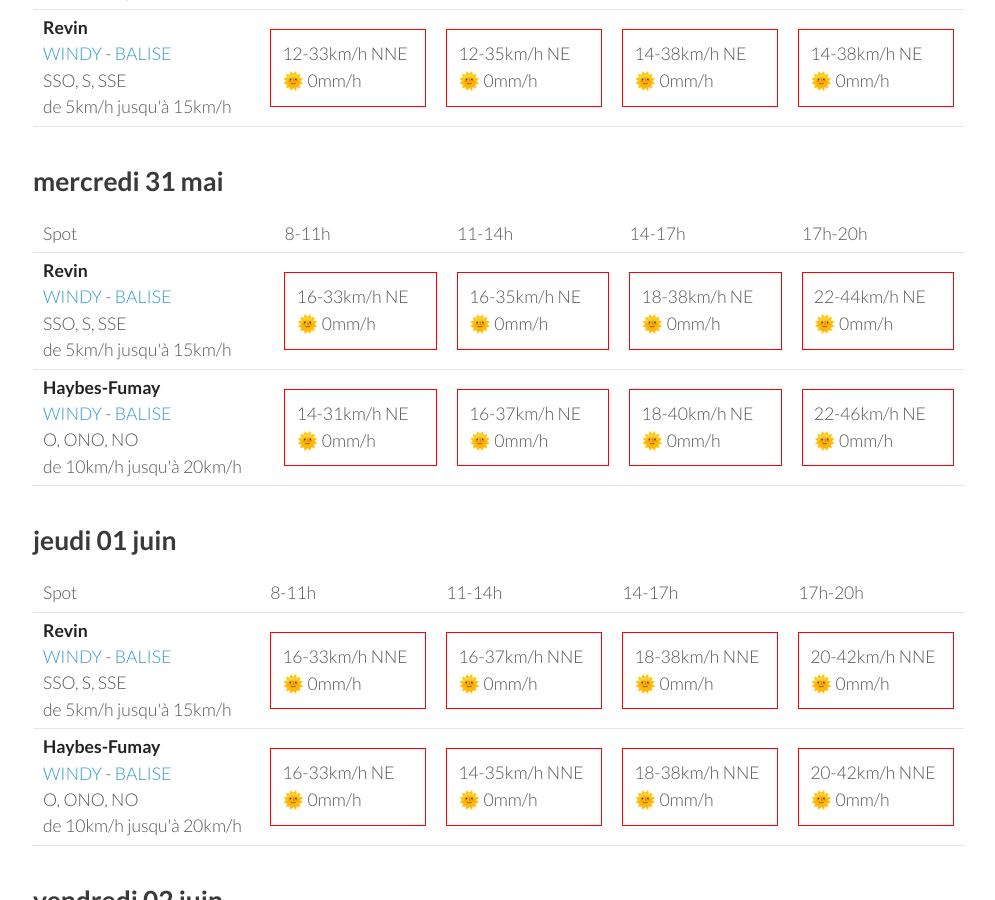
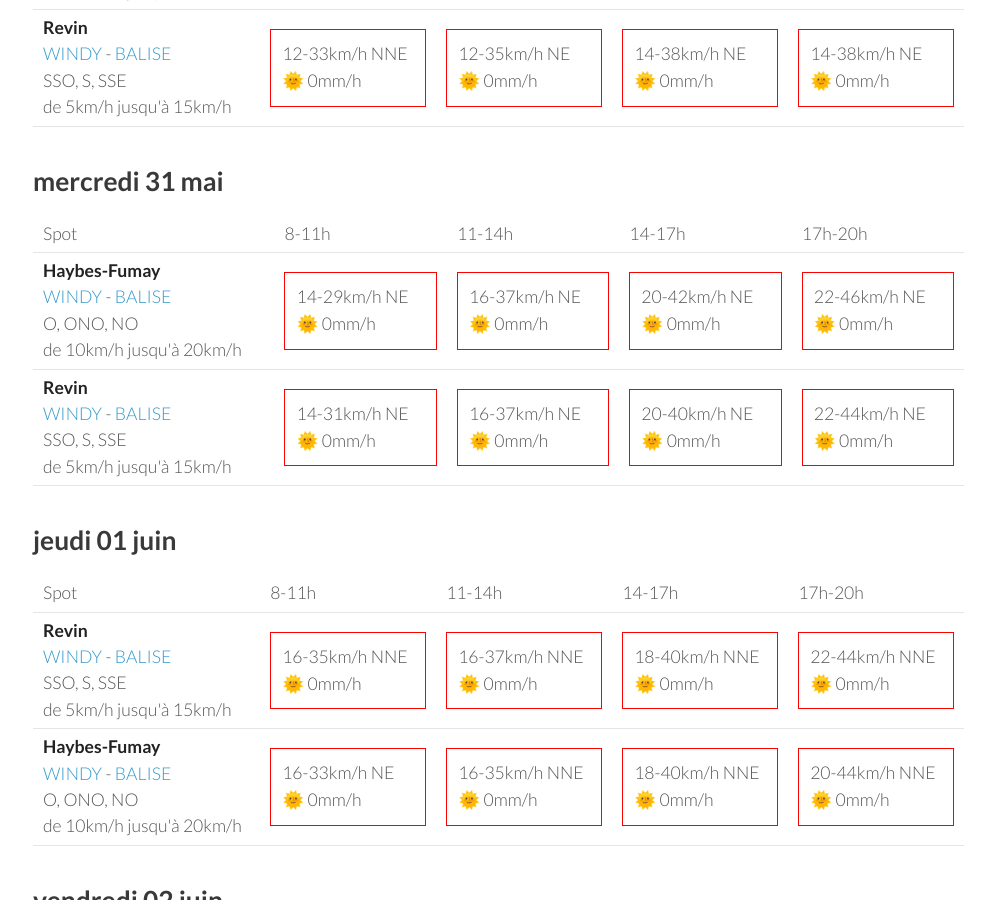
Before and after one commit to parapente-dans-le-nord/parapente-dans-le-nord.github.io, a Jekyll site: the page built from ardennes.markdown, in a window 1280 px wide and 900 px high, scrolled down 833 px. Shown: the whole window, without its empty margins (25-1020 px from the left). Built offline with Jekyll 4.4.1, drawn with Linux system fonts in a browser that asks for light colours; some of the changed text lies outside the part shown.

Commit message:
update index.markdown

```diff
--- a/ardennes.markdown
+++ b/ardennes.markdown
@@ -92,22 +92,22 @@ page mise à jour le lundi 29 mai 13:10
       <td>17h-20h</td>
     </tr>
 <tr>
-        <td><strong>Revin</strong><br><a href="https://windy.com/49.948/4.625?49.543,4.625,8">WINDY</a> - <span class=""><a href="http://www.balisemeteo.com/balise.php?idBalise=5019">BALISE</a> </span><br> <span class="vent-favorable">SSO, S, SSE</span><br><span class="force-vent">de 5km/h jusqu'à 15km/h</span> </td>
+        <td><strong>Haybes-Fumay</strong><br><a href="https://windy.com/49.998/4.715?49.913,4.738,10">WINDY</a> - <span class=""><a href="http://www.balisemeteo.com/balise.php?idBalise=104">BALISE</a> </span><br> <span class="vent-favorable">O, ONO, NO</span><br><span class="force-vent">de 10km/h jusqu'à 20km/h</span> </td>
 
-            <td><div class="not-flyable"><p>16-33km/h NE</p><p>🌞 0mm/h</p></div></td>
-            <td><div class="not-flyable"><p>16-35km/h NE</p><p>🌞 0mm/h</p></div></td>
-            <td><div class="not-flyable"><p>18-38km/h NE</p><p>🌞 0mm/h</p></div></td>
-            <td><div class="not-flyable"><p>22-44km/h NE</p><p>🌞 0mm/h</p></div></td>
+            <td><div class="not-flyable"><p>14-29km/h NE</p><p>🌞 0mm/h</p></div></td>
+            <td><div class="not-flyable"><p>16-37km/h NE</p><p>🌞 0mm/h</p></div></td>
+            <td><div class="not-flyable"><p>20-42km/h NE</p><p>🌞 0mm/h</p></div></td>
+            <td><div class="not-flyable"><p>22-46km/h NE</p><p>🌞 0mm/h</p></div></td>
 
 
     </tr>
 <tr>
-        <td><strong>Haybes-Fumay</strong><br><a href="https://windy.com/49.998/4.715?49.913,4.738,10">WINDY</a> - <span class=""><a href="http://www.balisemeteo.com/balise.php?idBalise=104">BALISE</a> </span><br> <span class="vent-favorable">O, ONO, NO</span><br><span class="force-vent">de 10km/h jusqu'à 20km/h</span> </td>
+        <td><strong>Revin</strong><br><a href="https://windy.com/49.948/4.625?49.543,4.625,8">WINDY</a> - <span class=""><a href="http://www.balisemeteo.com/balise.php?idBalise=5019">BALISE</a> </span><br> <span class="vent-favorable">SSO, S, SSE</span><br><span class="force-vent">de 5km/h jusqu'à 15km/h</span> </td>
 
             <td><div class="not-flyable"><p>14-31km/h NE</p><p>🌞 0mm/h</p></div></td>
             <td><div class="not-flyable"><p>16-37km/h NE</p><p>🌞 0mm/h</p></div></td>
-            <td><div class="not-flyable"><p>18-40km/h NE</p><p>🌞 0mm/h</p></div></td>
-            <td><div class="not-flyable"><p>22-46km/h NE</p><p>🌞 0mm/h</p></div></td>
+            <td><div class="not-flyable"><p>20-40km/h NE</p><p>🌞 0mm/h</p></div></td>
+            <td><div class="not-flyable"><p>22-44km/h NE</p><p>🌞 0mm/h</p></div></td>
 
 
     </tr>
@@ -130,10 +130,10 @@ page mise à jour le lundi 29 mai 13:10
 <tr>
         <td><strong>Revin</strong><br><a href="https://windy.com/49.948/4.625?49.543,4.625,8">WINDY</a> - <span class=""><a href="http://www.balisemeteo.com/balise.php?idBalise=5019">BALISE</a> </span><br> <span class="vent-favorable">SSO, S, SSE</span><br><span class="force-vent">de 5km/h jusqu'à 15km/h</span> </td>
 
-            <td><div class="not-flyable"><p>16-33km/h NNE</p><p>🌞 0mm/h</p></div></td>
+            <td><div class="not-flyable"><p>16-35km/h NNE</p><p>🌞 0mm/h</p></div></td>
             <td><div class="not-flyable"><p>16-37km/h NNE</p><p>🌞 0mm/h</p></div></td>
-            <td><div class="not-flyable"><p>18-38km/h NNE</p><p>🌞 0mm/h</p></div></td>
-            <td><div class="not-flyable"><p>20-42km/h NNE</p><p>🌞 0mm/h</p></div></td>
+            <td><div class="not-flyable"><p>18-40km/h NNE</p><p>🌞 0mm/h</p></div></td>
+            <td><div class="not-flyable"><p>22-44km/h NNE</p><p>🌞 0mm/h</p></div></td>
 
 
     </tr>
@@ -141,9 +141,9 @@ page mise à jour le lundi 29 mai 13:10
         <td><strong>Haybes-Fumay</strong><br><a href="https://windy.com/49.998/4.715?49.913,4.738,10">WINDY</a> - <span class=""><a href="http://www.balisemeteo.com/balise.php?idBalise=104">BALISE</a> </span><br> <span class="vent-favorable">O, ONO, NO</span><br><span class="force-vent">de 10km/h jusqu'à 20km/h</span> </td>
 
             <td><div class="not-flyable"><p>16-33km/h NE</p><p>🌞 0mm/h</p></div></td>
-            <td><div class="not-flyable"><p>14-35km/h NNE</p><p>🌞 0mm/h</p></div></td>
-            <td><div class="not-flyable"><p>18-38km/h NNE</p><p>🌞 0mm/h</p></div></td>
-            <td><div class="not-flyable"><p>20-42km/h NNE</p><p>🌞 0mm/h</p></div></td>
+            <td><div class="not-flyable"><p>16-35km/h NNE</p><p>🌞 0mm/h</p></div></td>
+            <td><div class="not-flyable"><p>18-40km/h NNE</p><p>🌞 0mm/h</p></div></td>
+            <td><div class="not-flyable"><p>20-44km/h NNE</p><p>🌞 0mm/h</p></div></td>
 
 
     </tr>
```
Also changed, not shown: other parts of ardennes.markdown (+1 -1 lines).
